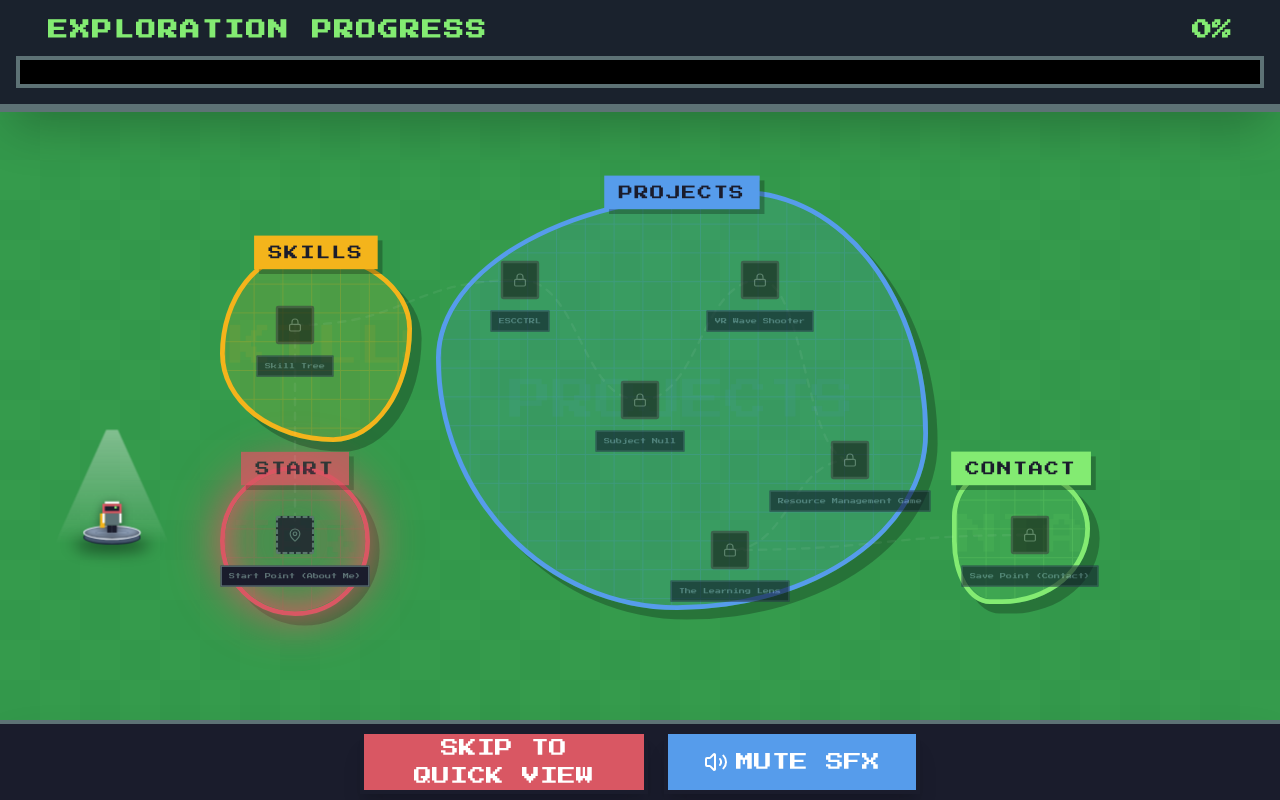
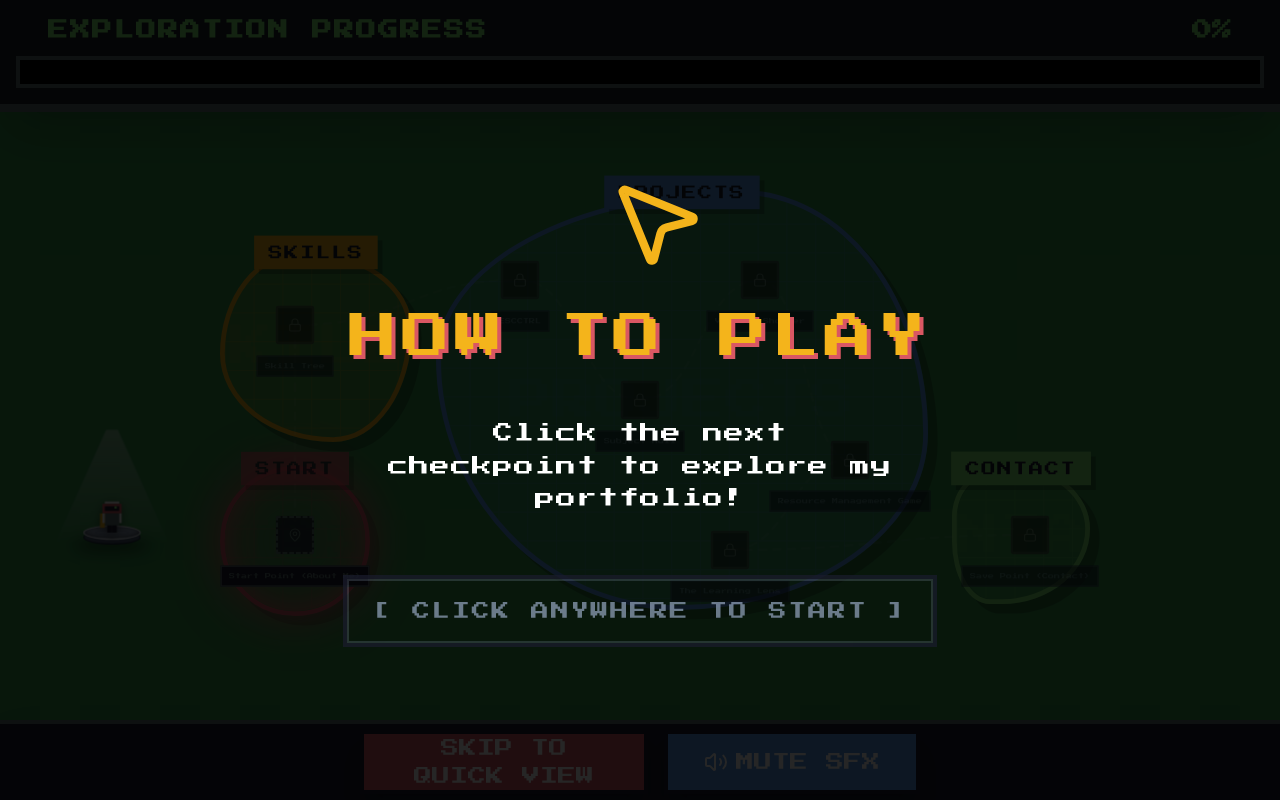
Before and after one commit to MahmoudHany908/portfolio, a React (Vite) app: page / in a window 1280 px wide. Built offline with nearby package versions, Linux system fonts and the light colour scheme.

Commit message:
Add tutorial overlay for first-time visitors

```diff
--- /dev/null
+++ b/src/components/UI/TutorialOverlay.jsx
@@ -0,0 +1,59 @@
+import React, { useState, useEffect } from 'react';
+import { motion, AnimatePresence } from 'framer-motion';
+import { MousePointer2, Pointer } from 'lucide-react';
+
+export default function TutorialOverlay() {
+  const [isVisible, setIsVisible] = useState(true);
+  const [isMobile, setIsMobile] = useState(false);
+
+  useEffect(() => {
+    setIsMobile(window.innerWidth < 768);
+  }, []);
+
+  return (
+    <AnimatePresence>
+      {isVisible && (
+        <motion.div
+          initial={{ opacity: 0 }}
+          animate={{ opacity: 1 }}
+          exit={{ opacity: 0 }}
+          onClick={() => setIsVisible(false)}
+          className="fixed inset-0 z-[9999] bg-black/85 flex flex-col items-center justify-center p-8 cursor-pointer pointer-events-auto"
+        >
+          <div className="flex flex-col items-center text-center">
+            {/* Animated Icon */}
+            <motion.div
+              animate={
+                isMobile
+                  ? { y: [0, -20, 0], scale: [1, 0.9, 1] } // Tap motion for mobile
+                  : { x: [0, 20, 0], y: [0, 20, 0] } // Diagonal cursor movement for PC
+              }
+              transition={{
+                duration: 1.5,
+                repeat: Infinity,
+                ease: "easeInOut"
+              }}
+              className="mb-8 text-retro-yellow"
+            >
+              {isMobile ? <Pointer size={100} className="-rotate-12" /> : <MousePointer2 size={100} />}
+            </motion.div>
+
+            <h1 className="font-pixel text-2xl md:text-5xl text-retro-yellow mb-8 leading-loose tracking-widest drop-shadow-[4px_4px_0_rgba(217,87,99,1)]">
+              HOW TO PLAY
+            </h1>
+
+            <p className="font-pixel text-sm md:text-xl text-white mb-16 max-w-lg leading-relaxed tracking-wider">
+              {isMobile
+                ? "Swipe up & down to look around. Tap the next checkpoint to move forward!"
+                : "Click the next checkpoint to explore my portfolio!"}
+            </p>
+
+            <p className="font-pixel text-xs md:text-lg text-slate-400 animate-[pulse_2s_ease-in-out_infinite] tracking-widest border-2 border-slate-400/30 px-6 py-4 pixel-border">
+              {isMobile ? "[ TAP ANYWHERE TO START ]" : "[ CLICK ANYWHERE TO START ]"}
+            </p>
+          </div>
+        </motion.div>
+      )}
+    </AnimatePresence>
+  );
+}
--- a/src/pages/Overworld.jsx
+++ b/src/pages/Overworld.jsx
@@ -5,6 +5,7 @@ import MapCanvas from '../components/Overworld/MapCanvas';
 import ModalOverlay from '../components/UI/ModalOverlay';
 import GameHUD from '../components/UI/GameHUD';
 import SimpleViewToggle from '../components/UI/SimpleViewToggle';
+import TutorialOverlay from '../components/UI/TutorialOverlay';
 import portfolioData from '../data/portfolioData.json';
 import useGameAudio from '../hooks/useGameAudio';
 
@@ -162,6 +163,8 @@ export default function Overworld() {
         onClose={handleModalClose}
       />
 
+      <TutorialOverlay />
+
       {/* Mobile Landscape Lock Screen */}
       {isLandscapeMobile && (
         <div className="fixed inset-0 z-[9999] bg-retro-dark flex flex-col items-center justify-center p-8 text-center pointer-events-auto">
```
